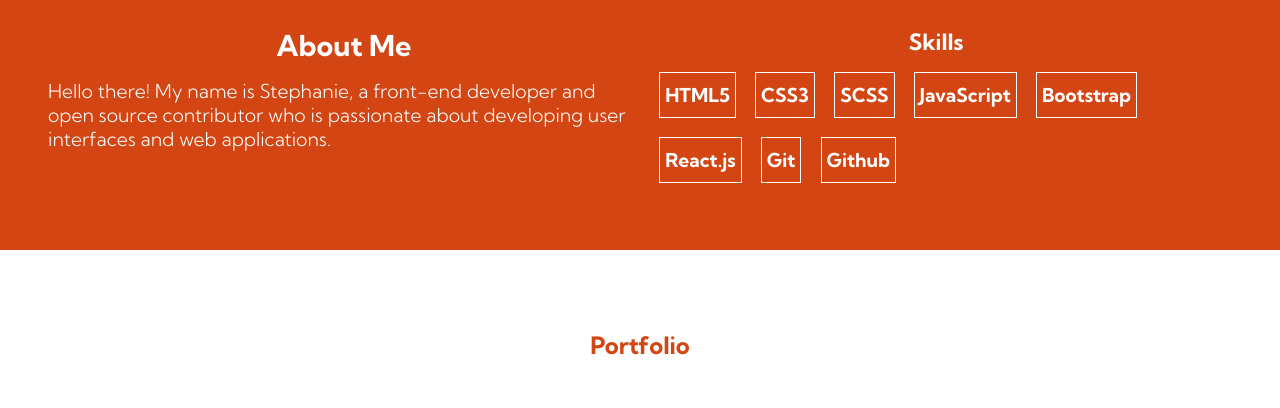
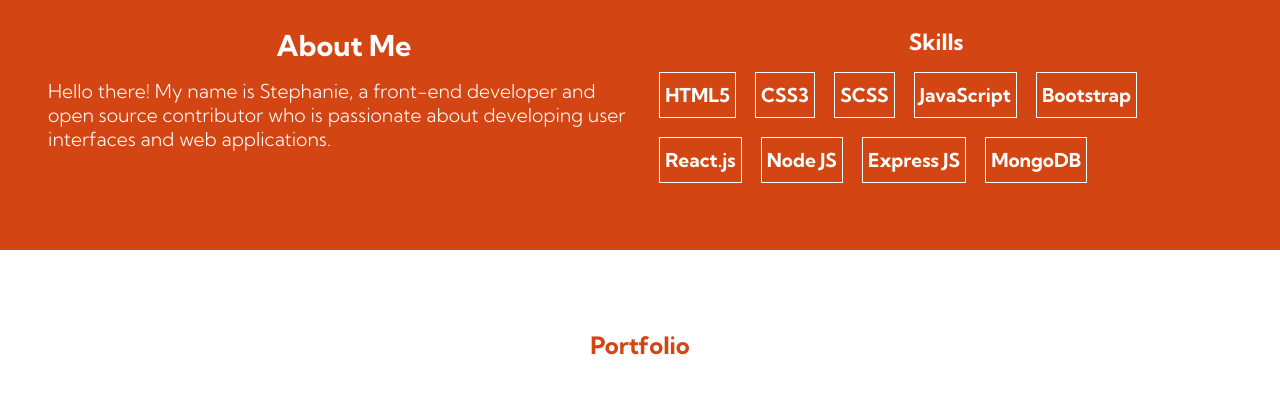
Before and after one commit to stephanieopala/portfolio, a plain HTML site: page index.html in a window 1280 px wide. Shown: the part 820-1228 px from the top of the page. Drawn offline with Linux system fonts and the light colour scheme.

Commit message:
add skills

```diff
--- a/index.html
+++ b/index.html
@@ -65,8 +65,9 @@
             <li class="about__item"> JavaScript</li>
             <li class="about__item"> Bootstrap</li>
             <li class="about__item"> React.js</li>
-            <li class="about__item"> Git</li>
-            <li class="about__item"> Github</li>
+            <li class="about__item"> Node JS</li>
+            <li class="about__item"> Express JS</li>
+            <li class="about__item"> MongoDB</li>
           </ul>
         </div>
       </div>
@@ -123,7 +124,7 @@
             </div>
           </div>
         </div>
-
+        <!--
         <div class="card">
           <img class="card__image" src="./img/AgencyWebsite.PNG" alt="project5-img">
           <div class="card__body">
@@ -135,7 +136,7 @@
             </div>
           </div>
         </div>
-
+      -->
 
       </div>
 
```
